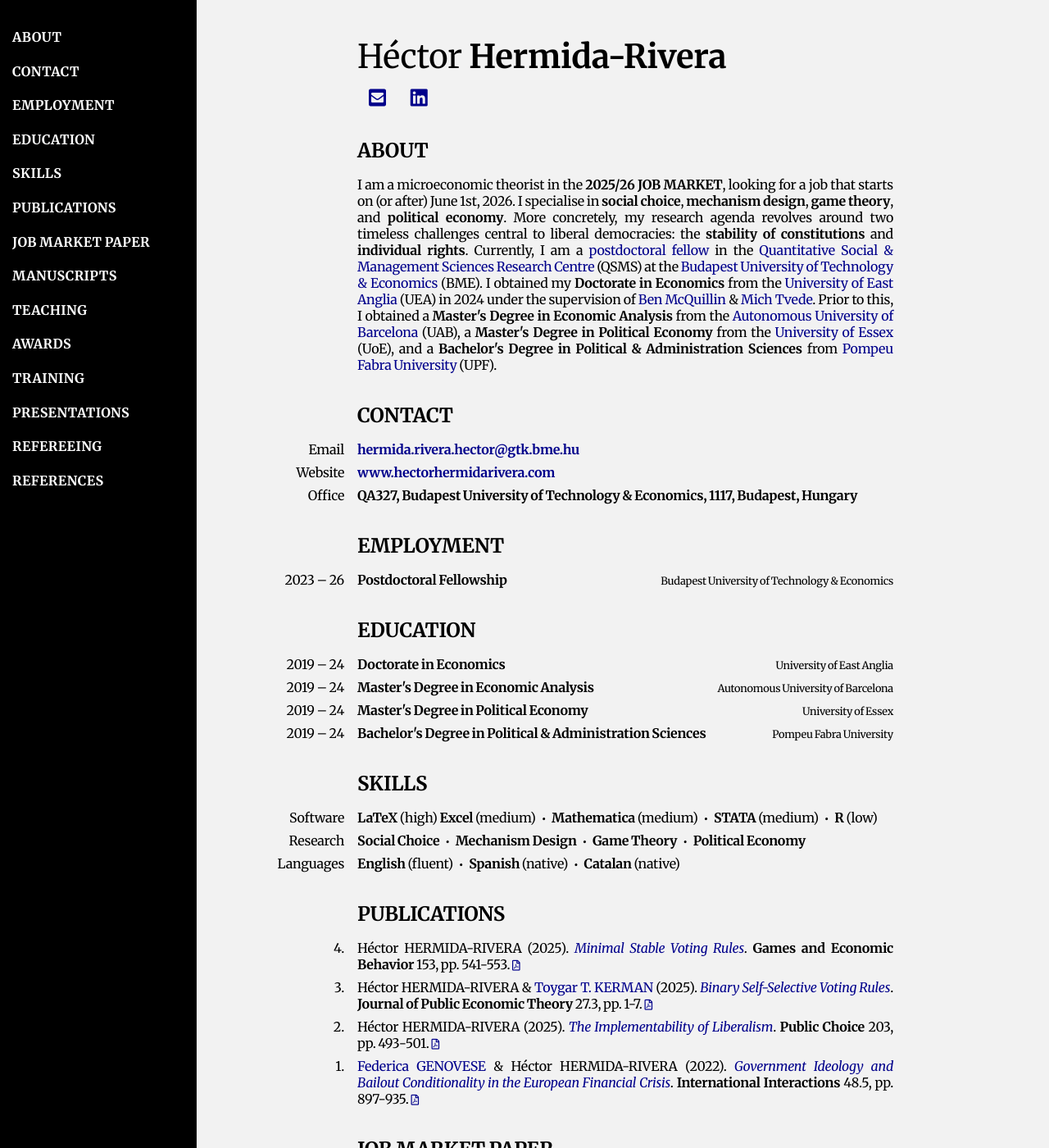
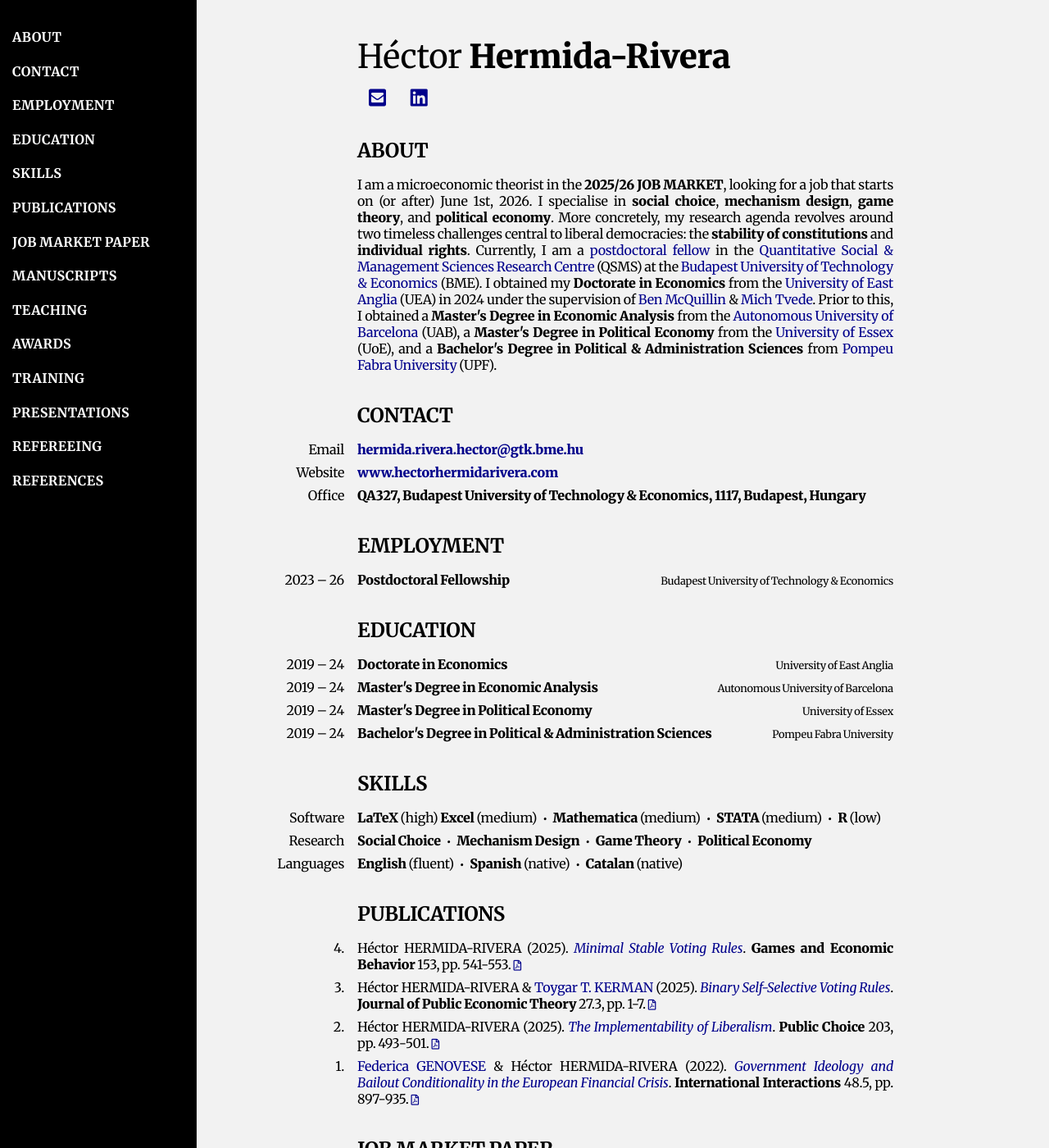
Before and after one commit to HectorHermidaRivera/hectorhermidarivera.github.io, a Jekyll site: the page built from index.md, in a window 1280 px wide and 1400 px high. Shown: the whole window at 82% size. Built offline with Jekyll 4.4.1, drawn with Linux system fonts in a browser that asks for light colours; a style sheet for code colours, icons or effects is not loaded.

Commit message:
Update default.html

```diff
--- a/_layouts/default.html
+++ b/_layouts/default.html
@@ -65,7 +65,12 @@
     }
 
     .main-name strong {
-      font-weight: 700;
+      font-weight: 800; /* bolder than before */
+    }
+
+    /* --- Global boldness adjustment --- */
+    b, strong {
+      font-weight: 800; /* make all bold text slightly bolder */
     }
 
     /* --- Bullet fix --- */
```
